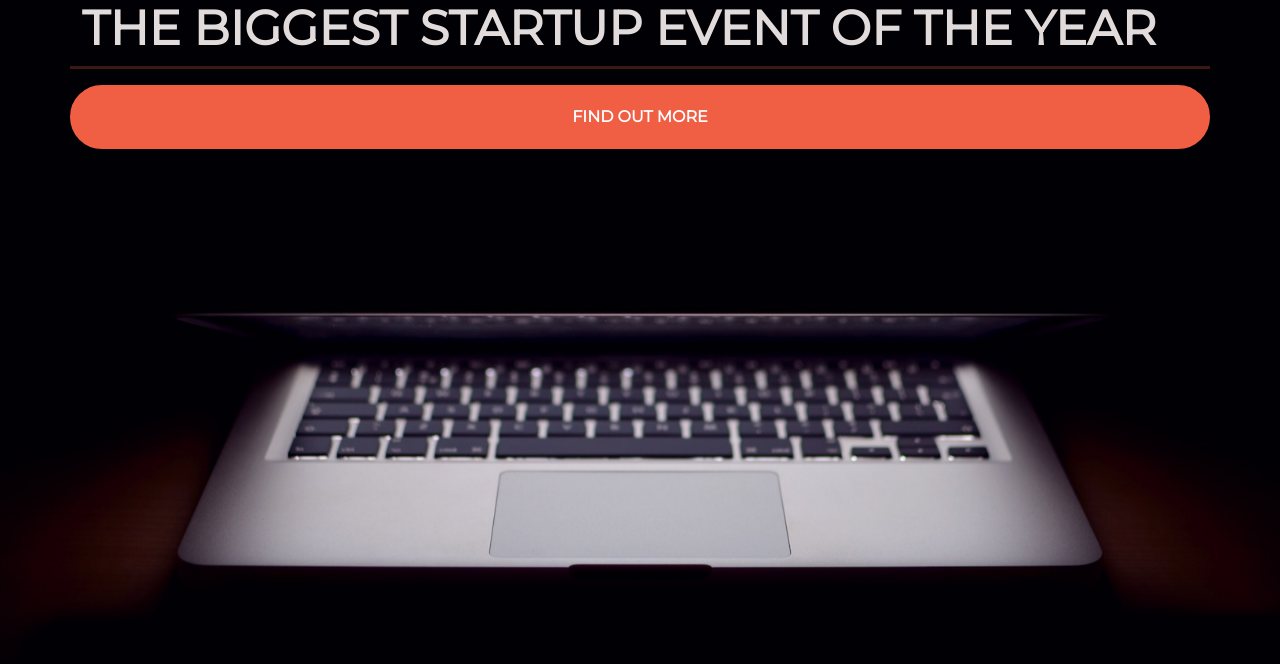
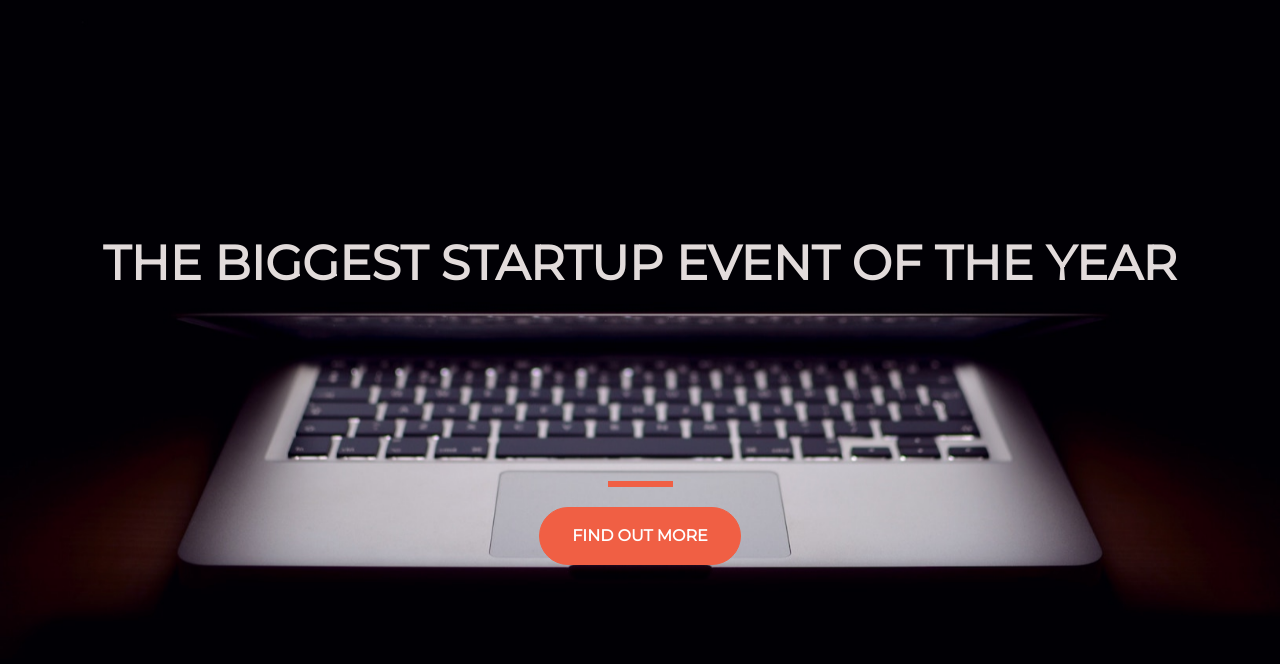
Before and after one commit to bkleinb78/landing_page, a plain HTML site: page index.html in a window 1280 px wide. Drawn offline with nearby package versions, Linux system fonts and the light colour scheme.

Commit message:
got everything aligned on the startup page

```diff
--- a/index.html
+++ b/index.html
@@ -17,11 +17,16 @@
     <link href="style.css" rel="stylesheet">
   </head>
   <body>
-    <div class="container">
+    <div class="container d-flex align-items-center h-100">
       <div class="row">
-        <h1 class="text-uppercase"><strong>The biggest startup event of the year</strong></h1>
-        <hr>
-        <button class="btn btn-primary btn-xl">Find out more</button>
+        <header class="text-center col-12">
+          <h1 class="text-uppercase"><strong>The biggest startup event of the year</strong></h1>
+        </header>
+        <div class="buffer col-12"></div>
+        <section class="text-center col-12">
+          <hr>
+          <button class="btn btn-primary btn-xl">Find out more</button>
+      </section>
       </div>
     </div>
   </body>
--- a/style.css
+++ b/style.css
@@ -16,10 +16,17 @@ h1 {
 }
 
 hr {
-  border-color:#F05F44;
-  border-width: 3px;
+  margin: 20px auto;
+  color: #f05f44;
+  border: 3px solid #f05f44;
   max-width: 65px;
+  Opacity: 1;
 }
+
+.buffer {
+  height: 10rem;
+}
+
 
 .btn {
   font-weight: 700;
@@ -30,12 +37,14 @@ hr {
 .btn-primary {
   background-color: #F05F44;
   border-color: #F05F44;
-  border-width: 4px;
+  --bs-btn-hover-bg: #ee4b08;
+  --bs-btn-hover-border-color: #ee4b08;
 }
 
 .btn-primary:hover {
   background-color: #ee4b08;
-  border-color: #F05F44
+  border-color: #ee4b08;
+  border-width: 4px;
 }
 
 .btn-xl {
```
